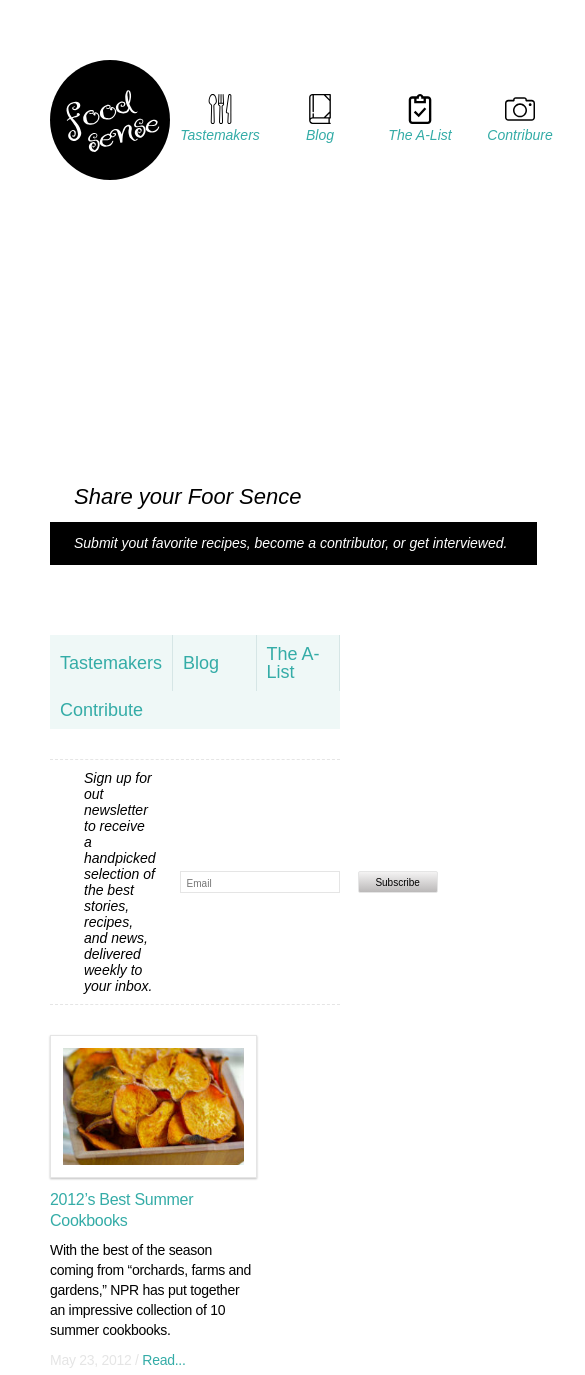
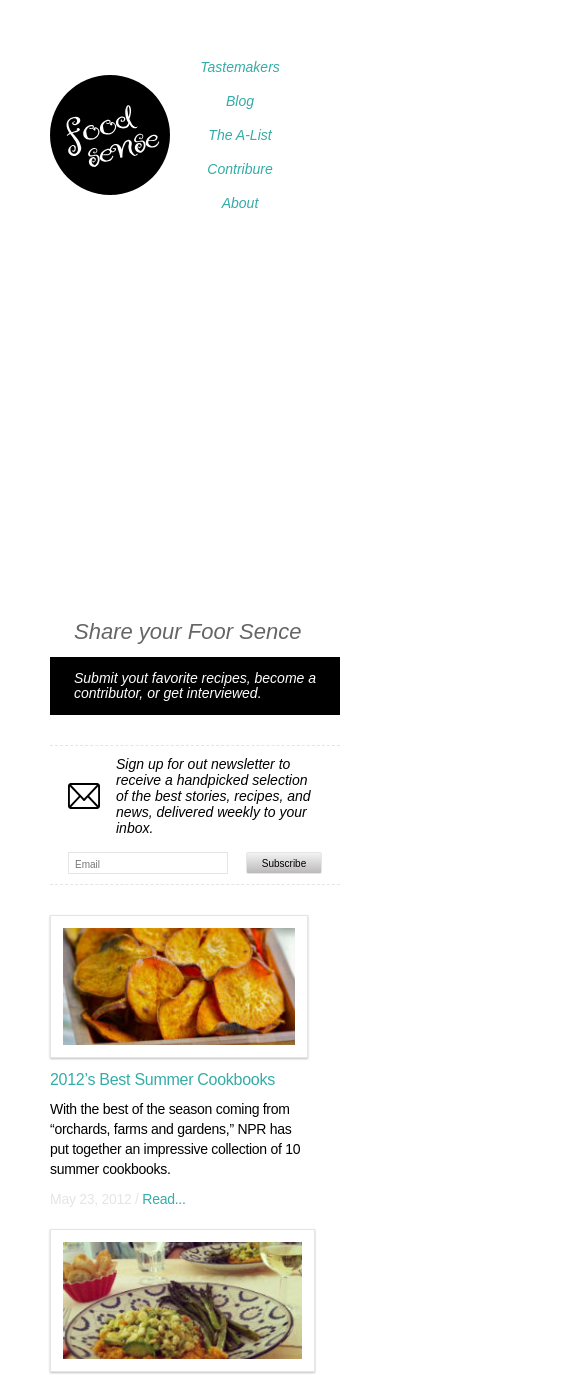
Before and after one commit to GeorgiksonF/Falyan_tasks, a plain HTML site: page index.html in a window 390 px wide. Shown: the top 1375 px of the page, 585 px wide, since content can reach past the window. Drawn offline with Linux system fonts and the light colour scheme.

Commit message:
adaptive v1.1

```diff
--- a/css/layout/aside.css
+++ b/css/layout/aside.css
@@ -121,18 +121,22 @@
         flex-direction: row;
         align-items: center;
         justify-content: space-between;
+        margin-bottom: 50px;
+    }
+
+    .logo {
+        margin-right: 20px;
     }
 
     .aside__menu {
         flex-direction: row;
-        flex-wrap: wrapj;
+        flex-wrap: wrap;
         margin: 0;
         width: auto;
-
     }
 
     .aside__menu li {
-        width: 100px;
+        min-width: 100px;
     }
 
     .aside__menu li:not(:last-child) {
@@ -145,6 +149,10 @@
         margin-bottom: 0;
     }
 
+    .menu__icon {
+        margin-bottom: 12px;
+    }
+
     .menu__text {
         margin: 0;
     }
@@ -153,3 +161,14 @@
         display: none;
     }
 }
+
+@media only all and (max-width: 768px) {
+
+    .menu__icon {
+        display: none;
+    }
+
+    .menu__text {
+        line-height: 34px;
+    }
+}
--- a/css/layout/main-block.css
+++ b/css/layout/main-block.css
@@ -16,6 +16,7 @@
     position: absolute;
     left: 0;
     bottom: 70px;
+    width: 100%;
 }
 
 .banner__header,
@@ -25,11 +26,10 @@
     flex-direction: column;
     font-style: italic;
     padding: 14px 20px 14px 24px;
-
 }
 
 .banner__header {
-    width: 272px;
+    max-width: 272px;
     line-height: 22px;
     font-size: 22px;
     color: #000;
@@ -37,7 +37,7 @@
 }
 
 .banner__description {
-    width: 487px;
+    max-width: 487px;
     font-size: 14px;
     line-height: 15px;
     background: #000;
@@ -52,7 +52,7 @@
 .tabs__item {
     display: flex;
     flex-direction: column;
-    flex: 1 0;
+    flex: 1 0 20%;
     background: #EFF8F7;
     padding: 26px 20px 22px;
 }
@@ -90,6 +90,12 @@
     padding: 10px 18px 10px;
 }
 
+.subscribe__wrap {
+    display: flex;
+    justify-content: space-between;
+    align-items: center;
+}
+
 .subscribe__icon {
     width: 32px;
     height: 26px;
@@ -109,10 +115,10 @@
     display: flex;
     align-items: center;
     justify-content: space-between;
+    margin-left: 24px;
 }
 
 .subscribe__input {
-    margin-left: 24px;
     height: 22px;
     width: 160px;
     border: 1px solid #E5E5E5;
@@ -151,7 +157,7 @@
 .cards__item {
     letter-spacing: -0.02em;
     margin-bottom: 20px;
-    flex: 1 0;
+    flex: 1 1;
     max-width: 207px;
 }
 
@@ -228,16 +234,57 @@
         justify-content: center;
     }
 
+    .tab__head {
+        text-align: center;
+    }
+
     .tab__text {
         display: none;
-    }
-
-    .cards__item {
-        flex-basis: 159px;
-        min-width: 159px;
     }
 
     .cards__item:not(:nth-child(4n)) {
         margin-right: 25px;
     }
 }
+
+@media only all and (max-width: 768px) {
+    .banner__header,
+    .banner__description {
+        min-width: 100%;
+    }
+
+    .banner__header {
+        opacity: .6;
+    }
+
+    .banner__content {
+        bottom: 0;
+    }
+
+    .tabs {
+        display: none;
+    }
+
+    .subscribe {
+        flex-direction: column;
+    }
+
+    .subscribe__form {
+        width: 100%;
+        margin-left: 0;
+        margin-top: 16px;
+    }
+
+    .subscribe__input {
+        flex: 1 0;
+    }
+
+    .cards__item {
+        flex-basis: 256px;
+        max-width: 500px;
+    }
+
+    .cards__item:not(:nth-child(2n)) {
+        margin-right: 32px;
+    }
+}
--- a/css/main.css
+++ b/css/main.css
@@ -43,3 +43,4 @@
     .content:first-child {
         margin-right: 0;
     }
+}
--- a/index.html
+++ b/index.html
@@ -89,9 +89,11 @@
                 </div>
 
                 <div class="subscribe">
-                    <div class="subscribe__icon"></div>
-                    <p class="subscribe__text">Sign up for out newsletter to receive a handpicked
-                        selection of the best stories, recipes, and news, delivered weekly to your inbox.</p>
+                    <div class="subscribe__wrap">
+                        <div class="subscribe__icon"></div>
+                        <p class="subscribe__text">Sign up for out newsletter to receive a handpicked
+                            selection of the best stories, recipes, and news, delivered weekly to your inbox.</p>
+                    </div>
                     <form action="" class="subscribe__form">
                         <input type="email" placeholder="Email" class="subscribe__input">
                         <input type="button" value="Subscribe" class="subscribe__btn">
```
